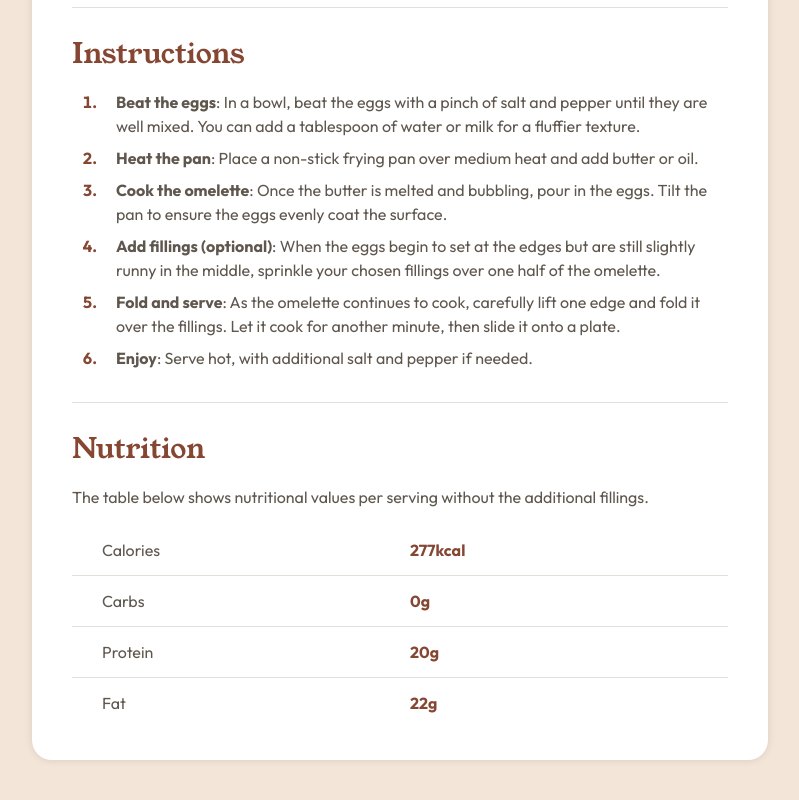
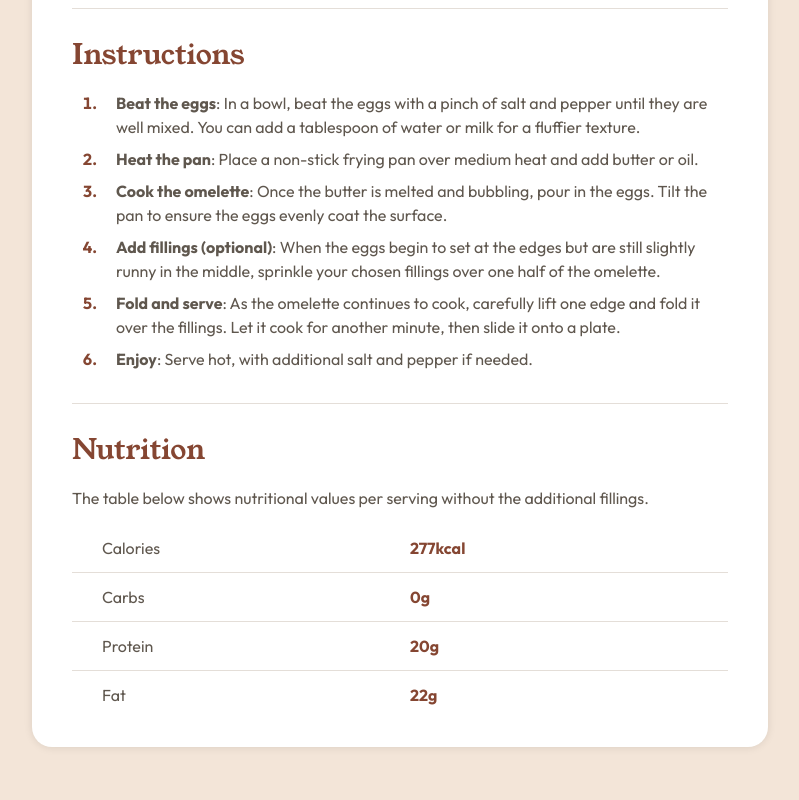
Before and after one commit to st0272/fm-recipe-page, a plain HTML site: page index.html in a window 1280 px wide. Shown: the part 1082-1882 px from the top of the page, without its empty margins (240-1039 px from the left). Drawn offline with Linux system fonts and the light colour scheme.

Commit message:
Update styles and screenshot

```diff
--- a/assets/css/style.css
+++ b/assets/css/style.css
@@ -20,7 +20,7 @@
 }
 
 body {
-    background-color: #F3E5D8;
+  background-color: #f3e5d8;
   color: var(--stone-600);
   font-family: "Outfit Variable", sans-serif;
   font-optical-sizing: auto;
@@ -45,11 +45,11 @@ a {
   height: auto;
 }
 
-.top__title+* {
+.top__title + * {
   margin-block-start: 1.5rem;
 }
 
-.content__title+* {
+.content__title + * {
   margin-block-start: 1.375rem;
 }
 
@@ -88,7 +88,6 @@ a {
 
 .content:not(:first-of-type) {
   padding-block-start: 2rem;
-
 }
 
 .content__title {
@@ -122,7 +121,7 @@ a {
   width: 4px;
   height: 4px;
   background-color: currentColor;
-    border-radius: calc(1px/0);
+  border-radius: calc(1px / 0);
   inset-inline-start: -1rem;
   inset-block-start: calc(50% - 2px);
 }
@@ -144,7 +143,7 @@ a {
 .table {
   width: 100%;
   border-collapse: collapse;
-    margin-block-start: 1rem;
+  margin-block-start: 1.625rem;
 }
 
 .table__row:not(:first-of-type) {
@@ -156,23 +155,29 @@ a {
   text-align: left;
   padding-inline-start: 1.875rem;
 }
-
 .table__head,
 .table__data {
   width: 50%;
-    padding-block: 0.8125rem;
+  padding-block: 0.75rem;
 }
-
 .table__data {
   font-weight: 700;
   color: var(--brown-800);
   padding-inline-start: 0.625rem;
 }
+.table__row:first-of-type .table__head,
+.table__row:first-of-type .table__data {
+  padding-block-start: 0;
+}
+.table__row:last-of-type .table__head,
+.table__row:last-of-type .table__data {
+  padding-block-end: 0;
+}
 
-@media(width >=768px) {
+@media (width >=768px) {
   .container {
-        margin-block: 7.8125rem;
-        padding-block: 2.5rem 2rem;
+    margin-block: 7.5rem;
+    padding-block: 2.5rem;
     padding-inline: 2.5rem;
     border-radius: 1.25rem;
     box-shadow: 0 0.025rem 0.5rem rgb(0 0 0 / 0.1);
@@ -183,10 +188,9 @@ a {
     overflow: hidden;
   }
 
-    .top-title {
+  .top__title {
     font-size: 2.5rem;
   }
-
 }
 
 @media (width < 768px) {
@@ -208,10 +212,8 @@ a {
     padding-block: 1.5rem;
     padding-inline: 1.5rem;
     margin-inline: auto;
-
   }
-
-    .top-title {
+  .top__title {
     font-size: 2.125rem;
   }
 }
```
Also changed, not shown: design/screenshot_desktop.png. Lines whose indentation alone changed are shown as unchanged.
